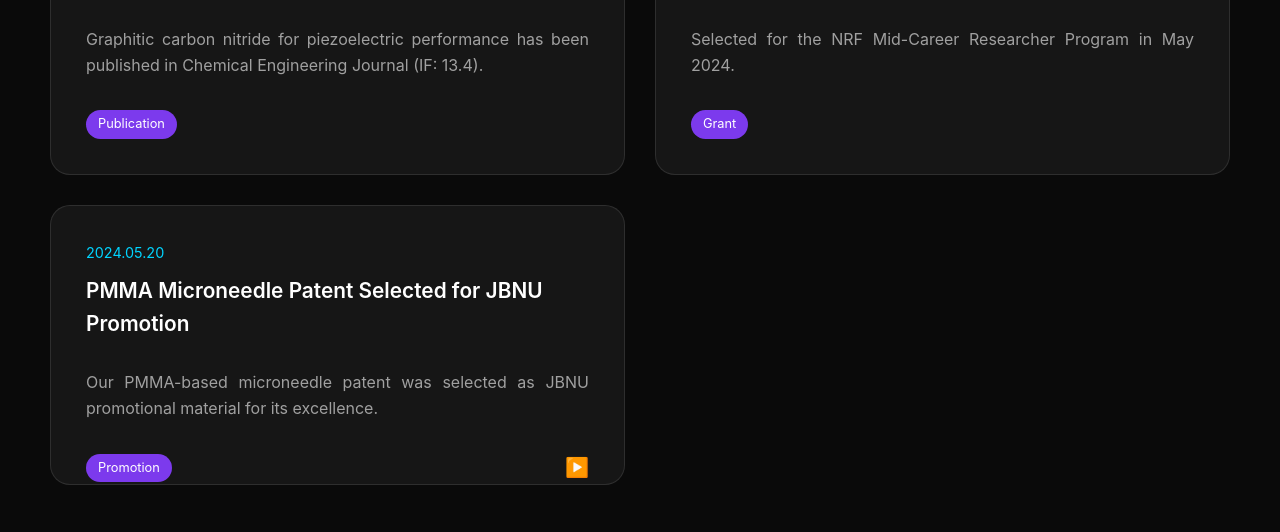
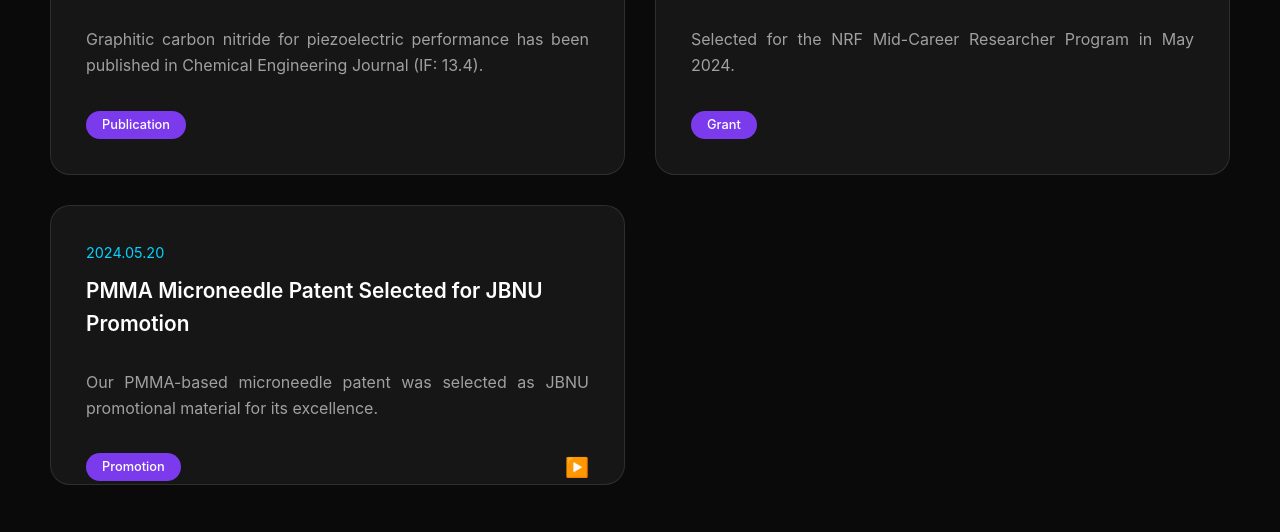
Before and after one commit to isac8058/ppel-lab, a plain HTML site: page index.html in a window 1280 px wide. Shown: the part 1867-2399 px from the top of the page. Drawn offline with Linux system fonts and the light colour scheme.

Commit message:
Update index.html

```diff
--- a/index.html
+++ b/index.html
@@ -2008,10 +2008,11 @@ background: linear-gradient(180deg, var(--accent-blue), var(--accent-purple));
     display: inline-block;
     background: var(--accent-purple);
     color: white;
-            padding: 4px 12px;
+    padding: 6px 16px;  /* padding을 늘려서 높이 통일 */
     border-radius: 15px;
     font-size: 0.8rem;
-            margin-top: auto;
+    font-weight: 500;   /* 글자 굵기 추가 */
+    line-height: 1.2;   /* 줄 높이 통일 */
 }
 
 
```
Lines whose indentation alone changed are shown as unchanged.
